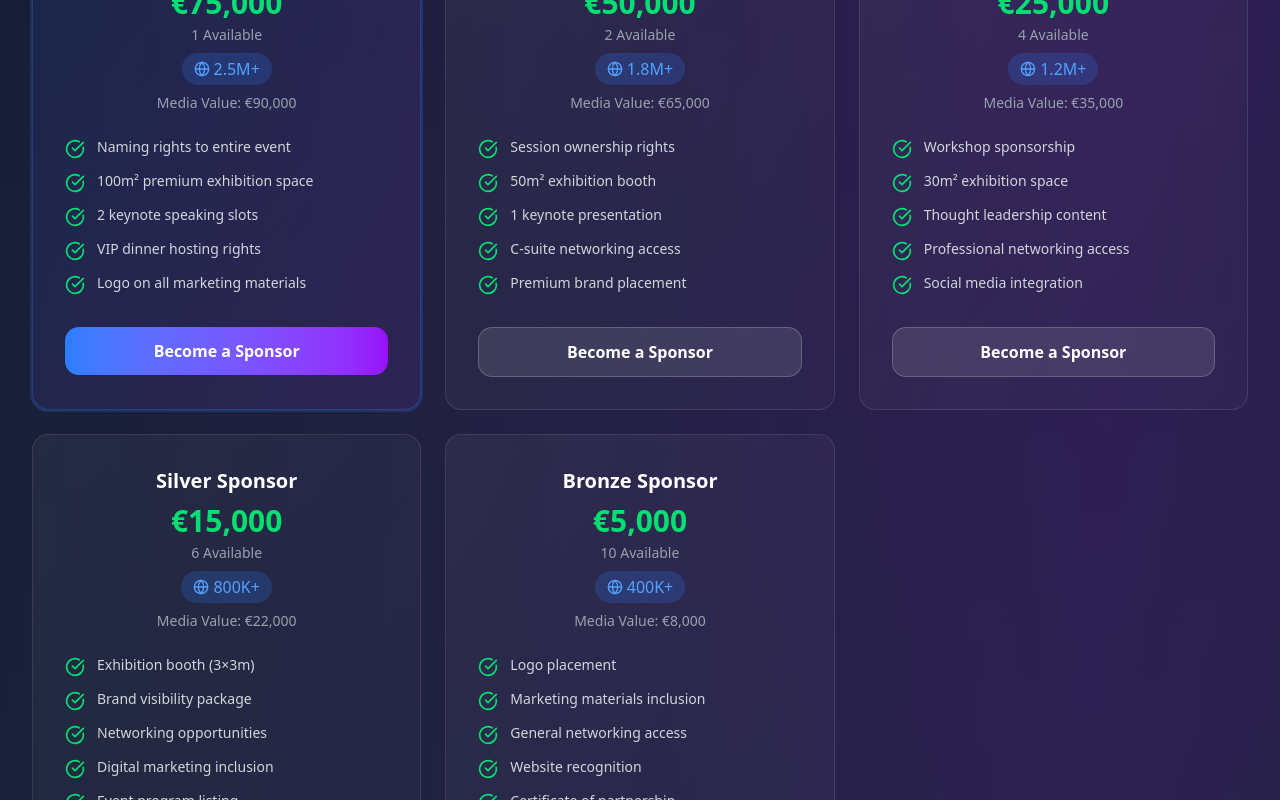
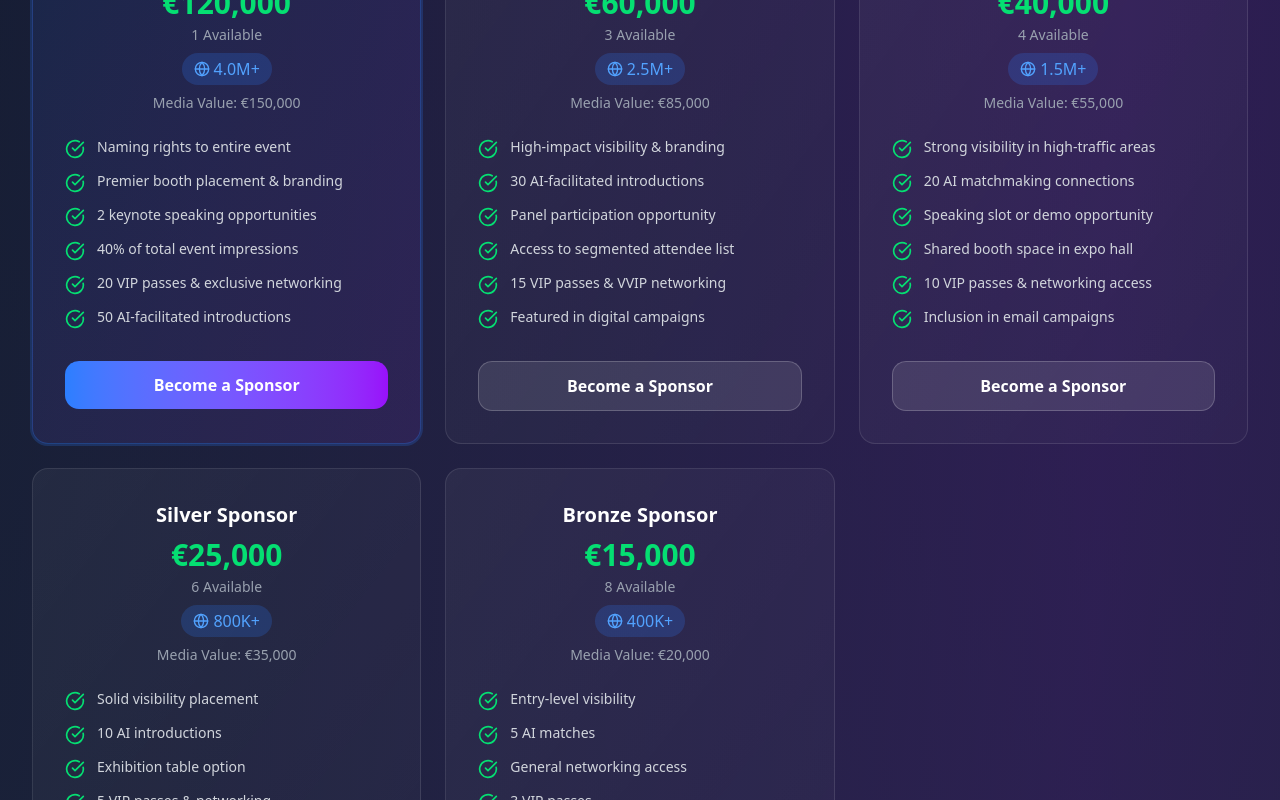
Before and after one commit to eridhobffry/paguyuban-next, a Next.js app: page / in a window 1280 px wide. Shown: the part 2940-3740 px from the top of the page. Built offline with nearby package versions, Linux system fonts and the light colour scheme.

Commit message:
Update sponsorship tiers in InvestmentOpportunitySection with revised investment amounts, media values, benefits, and availability to enhance clarity and attract potential sponsors.

```diff
--- a/src/components/sections/InvestmentOpportunitySection.tsx
+++ b/src/components/sections/InvestmentOpportunitySection.tsx
@@ -97,62 +97,65 @@ const financialBreakdown = [
 const sponsorshipTiers = [
   {
     name: "Title Sponsor",
-    investment: "€75,000",
-    mediaValue: "€90,000",
+    investment: "€120,000",
+    mediaValue: "€150,000",
     benefits: [
       "Naming rights to entire event",
-      "100m² premium exhibition space",
-      "2 keynote speaking slots",
-      "VIP dinner hosting rights",
-      "Logo on all marketing materials",
+      "Premier booth placement & branding",
+      "2 keynote speaking opportunities",
+      "40% of total event impressions",
+      "20 VIP passes & exclusive networking",
+      "50 AI-facilitated introductions",
     ],
     availability: "1 Available",
     highlight: true,
-    impressions: "2.5M+",
-    leads: "150-200",
+    impressions: "4.0M+",
+    leads: "200-300",
   },
   {
     name: "Platinum Sponsor",
-    investment: "€50,000",
-    mediaValue: "€65,000",
+    investment: "€60,000",
+    mediaValue: "€85,000",
     benefits: [
-      "Session ownership rights",
-      "50m² exhibition booth",
-      "1 keynote presentation",
-      "C-suite networking access",
-      "Premium brand placement",
+      "High-impact visibility & branding",
+      "30 AI-facilitated introductions",
+      "Panel participation opportunity",
+      "Access to segmented attendee list",
+      "15 VIP passes & VVIP networking",
+      "Featured in digital campaigns",
     ],
-    availability: "2 Available",
+    availability: "3 Available",
     highlight: false,
-    impressions: "1.8M+",
+    impressions: "2.5M+",
     leads: "100-150",
   },
   {
     name: "Gold Sponsor",
-    investment: "€25,000",
-    mediaValue: "€35,000",
+    investment: "€40,000",
+    mediaValue: "€55,000",
     benefits: [
-      "Workshop sponsorship",
-      "30m² exhibition space",
-      "Thought leadership content",
-      "Professional networking access",
-      "Social media integration",
+      "Strong visibility in high-traffic areas",
+      "20 AI matchmaking connections",
+      "Speaking slot or demo opportunity",
+      "Shared booth space in expo hall",
+      "10 VIP passes & networking access",
+      "Inclusion in email campaigns",
     ],
     availability: "4 Available",
     highlight: false,
-    impressions: "1.2M+",
+    impressions: "1.5M+",
     leads: "70-100",
   },
   {
     name: "Silver Sponsor",
-    investment: "€15,000",
-    mediaValue: "€22,000",
+    investment: "€25,000",
+    mediaValue: "€35,000",
     benefits: [
-      "Exhibition booth (3×3m)",
-      "Brand visibility package",
-      "Networking opportunities",
-      "Digital marketing inclusion",
-      "Event program listing",
+      "Solid visibility placement",
+      "10 AI introductions",
+      "Exhibition table option",
+      "5 VIP passes & networking",
+      "Social media mentions",
     ],
     availability: "6 Available",
     highlight: false,
@@ -161,16 +164,16 @@ const sponsorshipTiers = [
   },
   {
     name: "Bronze Sponsor",
-    investment: "€5,000",
-    mediaValue: "€8,000",
+    investment: "€15,000",
+    mediaValue: "€20,000",
     benefits: [
-      "Logo placement",
-      "Marketing materials inclusion",
+      "Entry-level visibility",
+      "5 AI matches",
       "General networking access",
-      "Website recognition",
-      "Certificate of partnership",
+      "3 VIP passes",
+      "Basic CSR alignment",
     ],
-    availability: "10 Available",
+    availability: "8 Available",
     highlight: false,
     impressions: "400K+",
     leads: "20-40",
```
